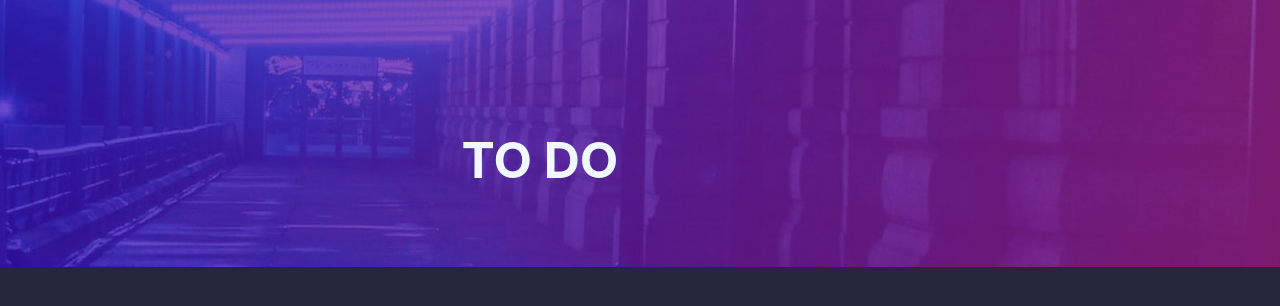
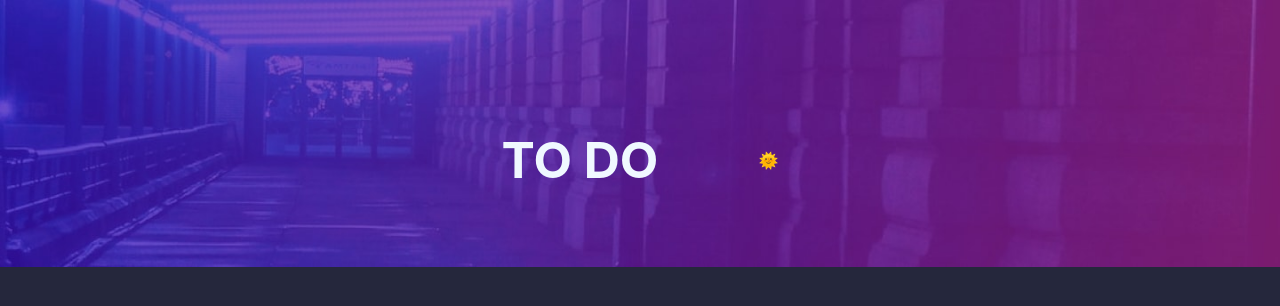
Before and after one commit to MaxSteelAT/todo-app-REACT, a React (Create React App) app: page / in a window 1280 px wide. Shown: the top 306 px of the page. Built offline with nearby package versions, Linux system fonts and the light colour scheme.

Commit message:
The dark mode icon has been changed

```diff
--- a/src/components/darkMode/darkMode.js
+++ b/src/components/darkMode/darkMode.js
@@ -5,7 +5,8 @@ function App() {
 
 
   return (
-    <div className="header">
+    <div className="darkMode">
+      <div className='darMode-icon'>🌞</div>
     </div>
   );
 }
--- a/src/components/darkMode/darkMode.scss
+++ b/src/components/darkMode/darkMode.scss
@@ -0,0 +1,5 @@
+.darkMode{
+  display: flex;
+  justify-content: center;
+  margin-top: 80px;
+}
```
